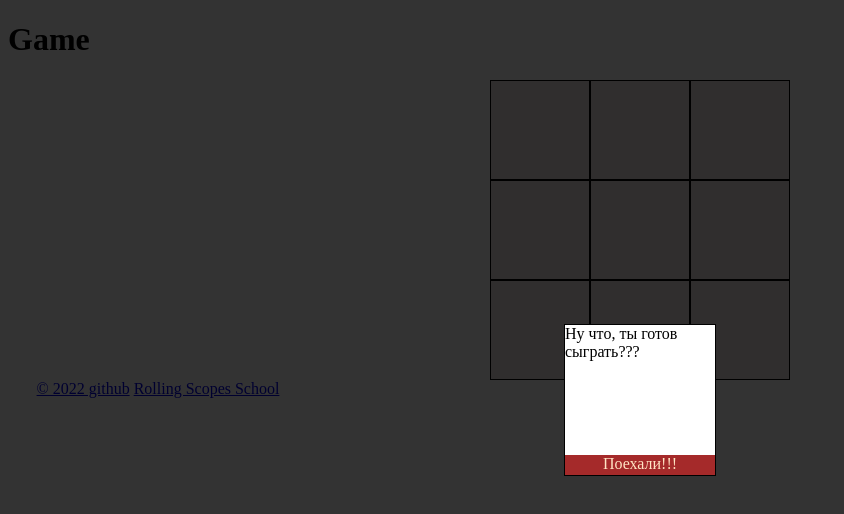
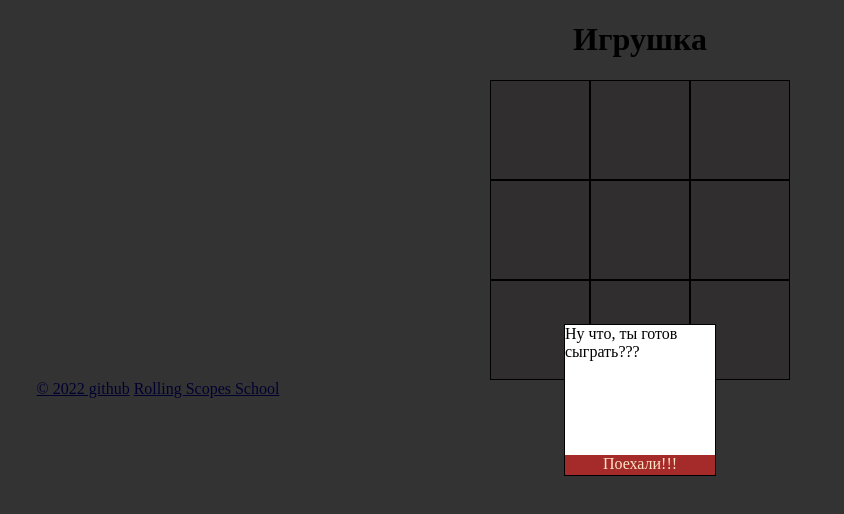
Before and after one commit to mikalai123/js-30, a plain HTML site: page index.html in a window 1280 px wide. Shown: the whole page, without its empty margins (0-844 px from the left). Drawn offline with Linux system fonts and the light colour scheme.

Commit message:
fix:game

```diff
--- a/index.html
+++ b/index.html
@@ -4,11 +4,11 @@
     <meta charset="UTF-8">
     <meta http-equiv="X-UA-Compatible" content="IE=edge">
     <meta name="viewport" content="width=device-width, initial-scale=1.0">
-    <title>Game</title>
+    <title>Игрушка</title>
     <link rel="stylesheet" href="style.css">
 </head>
 <body>
-    <h1>Game</h1>
+    <h1 style="text-align: center">Игрушка</h1>
     <div id="modal-result-wrapper1">
         <div id="overlay1"></div>
         <div id="modal-window1">
```
Also changed, not shown: 1 other file.
